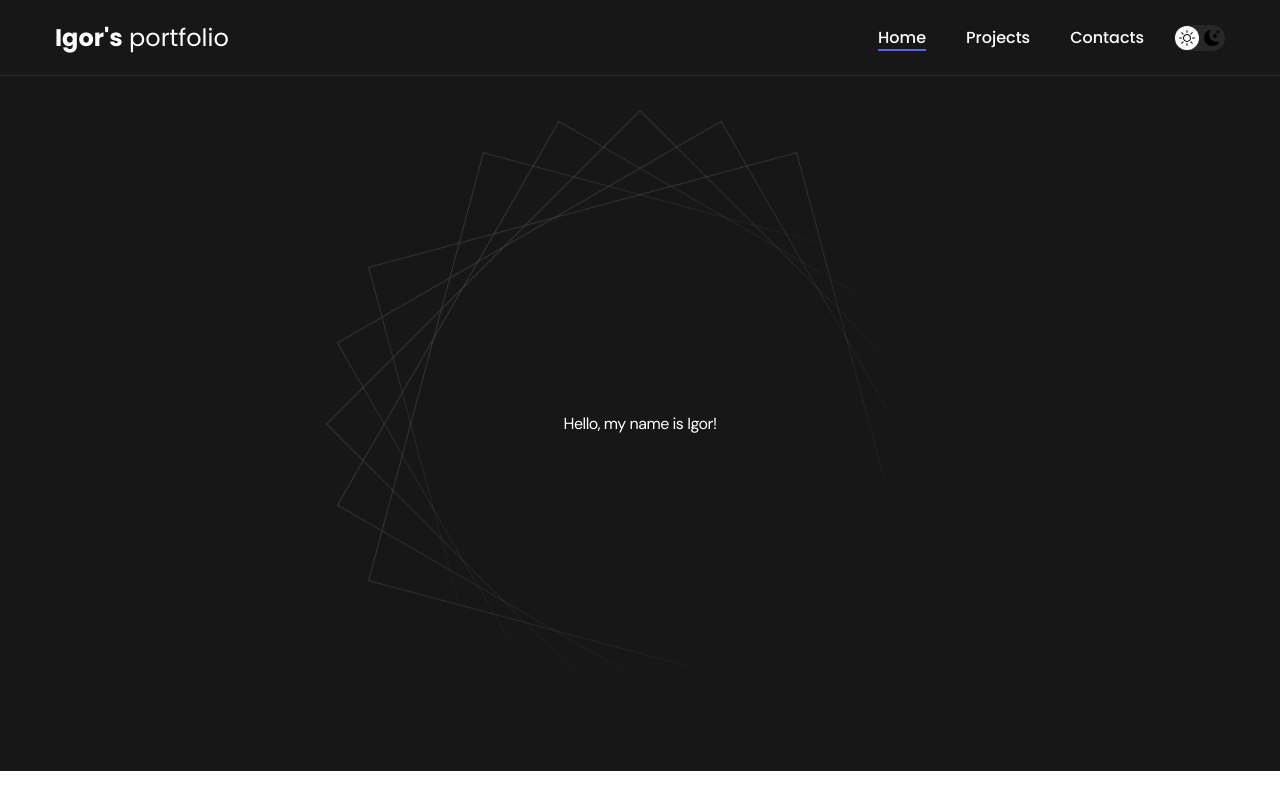
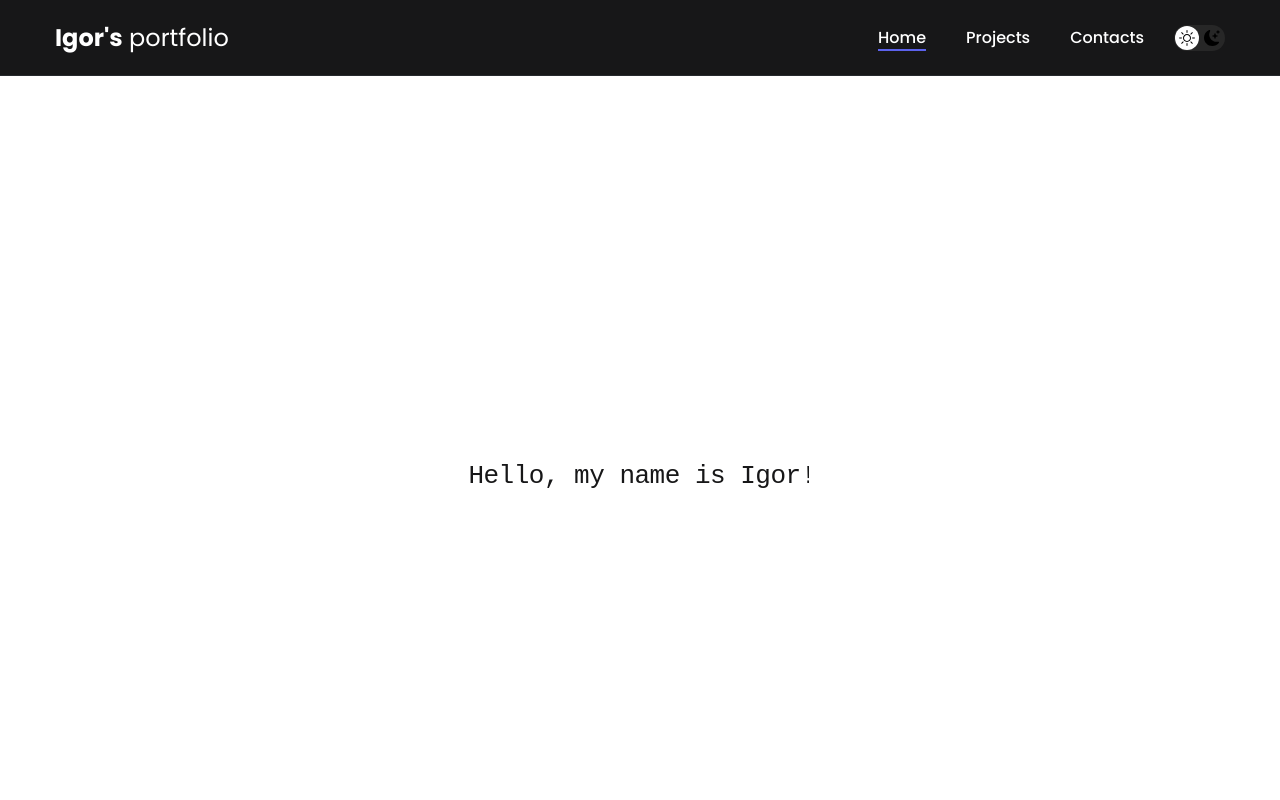
Before and after one commit to Igor-Kay/portfolio-react, a React (Create React App) app: page / in a window 1280 px wide. Shown: the top 800 px of the page. Built offline with nearby package versions, Linux system fonts and the light colour scheme.

Commit message:
Update style.css

```diff
--- a/src/components/header/style.css
+++ b/src/components/header/style.css
@@ -1,49 +1,28 @@
-.header {
-	padding: 40px 0;
-	min-height: 695px;
-
-	display: flex;
-	justify-content: center;
-	align-items: center;
-
-	background-color: var(--header-bg);
-	background-image: url('./../../img/header-bg.png');
-	background-repeat: no-repeat;
-	background-size: auto;
-	background-position: center center;
-
-	color: var(--header-text);
-	text-align: center;
+.wrapper {
+  height: 100vh;
+  display: grid;
+  place-items: center;
 }
 
-.header__wrapper {
-	padding: 0 15px;
-	max-width: 660px;
+.typing-demo {
+  width: 22ch;
+  animation: typing 2s steps(22), blink .5s step-end infinite alternate;
+  white-space: nowrap;
+  overflow: hidden;
+  border-right: 3px solid;
+  font-family: monospace;
+  font-size: 2em;
 }
 
-.header__title {
-	margin-bottom: 20px;
-	font-size: 40px;
-	font-weight: 700;
-	line-height: 1.4;
+
+@keyframes typing {
+  from {
+    width: 0
+  }
 }
 
-.header__title strong {
-	font-size: 60px;
-	font-weight: 700;
+@keyframes blink {
+  50% {
+    border-color: transparent
+  }
 }
-
-.header__title em {
-	font-style: normal;
-	color: var(--accent);
-}
-
-.header__text {
-	margin-bottom: 40px;
-	font-size: 18px;
-	line-height: 1.333;
-}
-
-.header__text p + p {
-	margin-top: 0.5em;
-}
```
